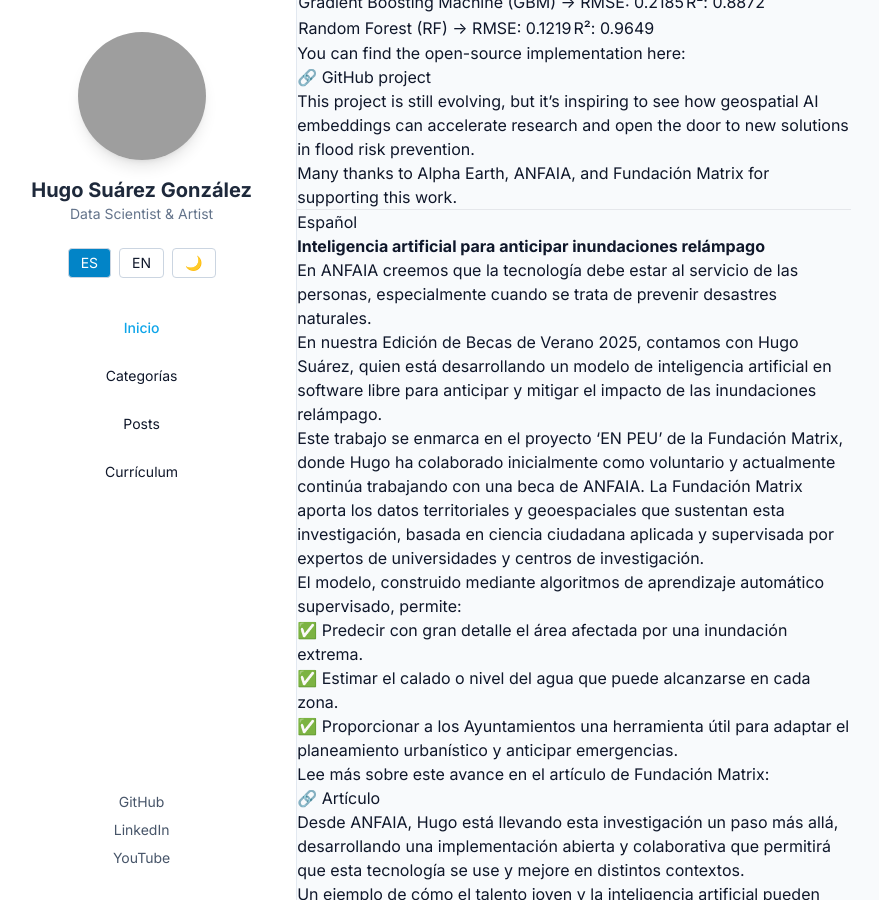
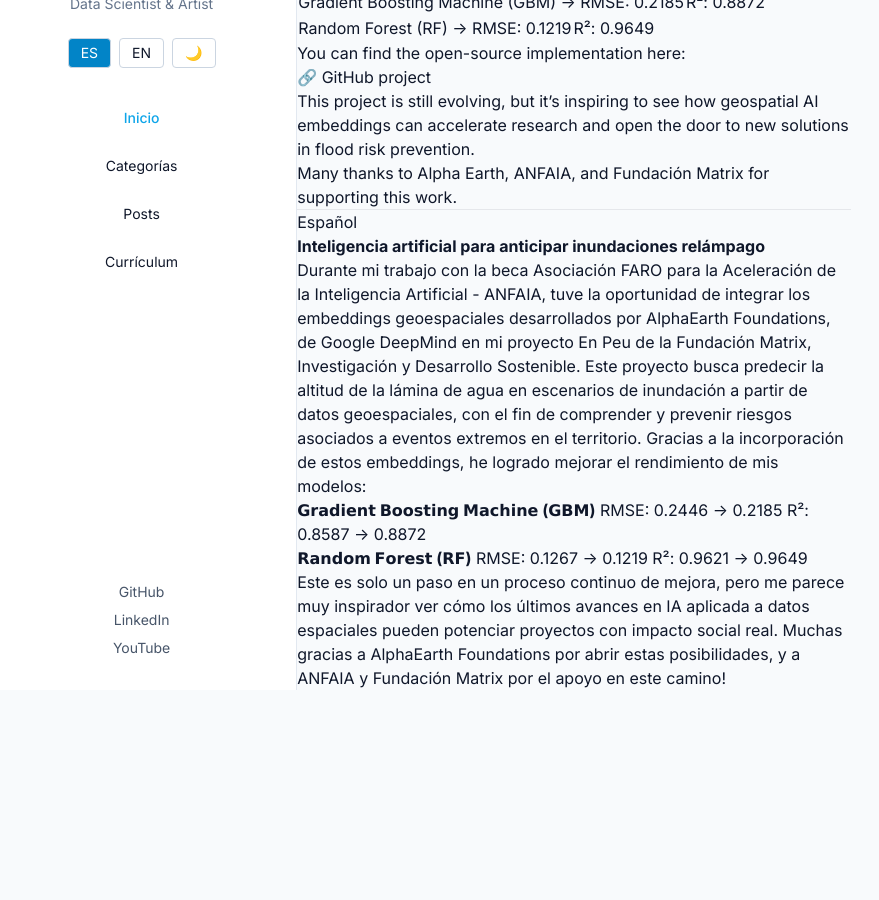
Before and after one commit to hugosuarezglez/hugosuarezglez.github.io, a Jekyll site: the page built from _posts/2025-08-28-alphaearth-flood.md, in a window 1280 px wide and 900 px high, scrolled down 331 px. Shown: the whole window, without its empty margins (221-1100 px from the left). Built offline with Jekyll 4.4.1, drawn with Linux system fonts in a browser that asks for light colours; nearby versions of some CDN libraries; after the commit the page ends 1053 px from its top, so only the background shows below that; some of the changed text lies outside the part shown; grey boxes are pictures that could not be loaded.

Commit message:
Update 2025-08-28-alphaearth-flood.md

```diff
--- a/_posts/2025-08-28-alphaearth-flood.md
+++ b/_posts/2025-08-28-alphaearth-flood.md
@@ -4,45 +4,66 @@
 date: 2025-08-28
 ---
 
+
+
 ## English
+
+
 
 As part of my work with Asociación FARO para la Aceleración de la Inteligencia Artificial - ANFAIA, I’ve been exploring how the latest advances in AI can strengthen applied research.
 In the En Peu project at Fundación Matrix Investigación y Desarrollo Sostenible, I used geospatial embeddings developed by Alpha Earth Foundations (Google DeepMind) to improve predictive models of floodwater depth based on territorial and environmental data.
 
+
+
 What’s remarkable is that even by using only Alpha Earth’s embeddings, the models already reach very strong performance, which is extremely helpful for developing projects like this one with real social impact.
+
+
 
 📊 **Results with embeddings integration:**
 - Gradient Boosting Machine (GBM) → RMSE: 0.2185 | R²: 0.8872
 - Random Forest (RF) → RMSE: 0.1219 | R²: 0.9649
 
+
+
 You can find the open-source implementation here:
 🔗 [GitHub project](https://lnkd.in/d54jNUgU)
+
+
 
 This project is still evolving, but it’s inspiring to see how geospatial AI embeddings can accelerate research and open the door to new solutions in flood risk prevention.
 Many thanks to Alpha Earth, ANFAIA, and Fundación Matrix for supporting this work.
 
+
+
 ---
+
+
 
 ## Español
 
+
+
+
 **Inteligencia artificial para anticipar inundaciones relámpago**
 
-En ANFAIA creemos que la tecnología debe estar al servicio de las personas, especialmente cuando se trata de prevenir desastres naturales.
 
-En nuestra Edición de Becas de Verano 2025, contamos con Hugo Suárez, quien está desarrollando un modelo de inteligencia artificial en software libre para anticipar y mitigar el impacto de las inundaciones relámpago.
 
-Este trabajo se enmarca en el proyecto ‘EN PEU’ de la Fundación Matrix, donde Hugo ha colaborado inicialmente como voluntario y actualmente continúa trabajando con una beca de ANFAIA. La Fundación Matrix aporta los datos territoriales y geoespaciales que sustentan esta investigación, basada en ciencia ciudadana aplicada y supervisada por expertos de universidades y centros de investigación.
+Durante mi trabajo con la beca Asociación FARO para la Aceleración de la Inteligencia Artificial - ANFAIA, tuve la oportunidad de integrar los embeddings geoespaciales desarrollados por AlphaEarth Foundations, de Google DeepMind en mi proyecto En Peu de la Fundación Matrix, Investigación y Desarrollo Sostenible.
+Este proyecto busca predecir la altitud de la lámina de agua en escenarios de inundación a partir de datos geoespaciales, con el fin de comprender y prevenir riesgos asociados a eventos extremos en el territorio.
+Gracias a la incorporación de estos embeddings, he logrado mejorar el rendimiento de mis modelos:
 
-El modelo, construido mediante algoritmos de aprendizaje automático supervisado, permite:
-✅ Predecir con gran detalle el área afectada por una inundación extrema.
-✅ Estimar el calado o nivel del agua que puede alcanzarse en cada zona.
-✅ Proporcionar a los Ayuntamientos una herramienta útil para adaptar el planeamiento urbanístico y anticipar emergencias.
 
-Lee más sobre este avance en el artículo de Fundación Matrix:
-🔗 [Artículo](https://lnkd.in/dJ2HjfTY)
 
-Desde ANFAIA, Hugo está llevando esta investigación un paso más allá, desarrollando una implementación abierta y colaborativa que permitirá que esta tecnología se use y mejore en distintos contextos.
+**𝗚𝗿𝗮𝗱𝗶𝗲𝗻𝘁 𝗕𝗼𝗼𝘀𝘁𝗶𝗻𝗴 𝗠𝗮𝗰𝗵𝗶𝗻𝗲 (𝗚𝗕𝗠)**
+RMSE: 0.2446 → 0.2185
+R²: 0.8587 → 0.8872
 
-Un ejemplo de cómo el talento joven y la inteligencia artificial pueden generar soluciones reales ante los desafíos climáticos.
 
-GitHub proyecto: 🔗 [En Peu](https://lnkd.in/dbENYdnr)
+
+**𝗥𝗮𝗻𝗱𝗼𝗺 𝗙𝗼𝗿𝗲𝘀𝘁 (𝗥𝗙)**
+RMSE: 0.1267 → 0.1219
+R²: 0.9621 → 0.9649
+
+
+Este es solo un paso en un proceso continuo de mejora, pero me parece muy inspirador ver cómo los últimos avances en IA aplicada a datos espaciales pueden potenciar proyectos con impacto social real.
+Muchas gracias a AlphaEarth Foundations por abrir estas posibilidades, y a ANFAIA y Fundación Matrix por el apoyo en este camino!
```
